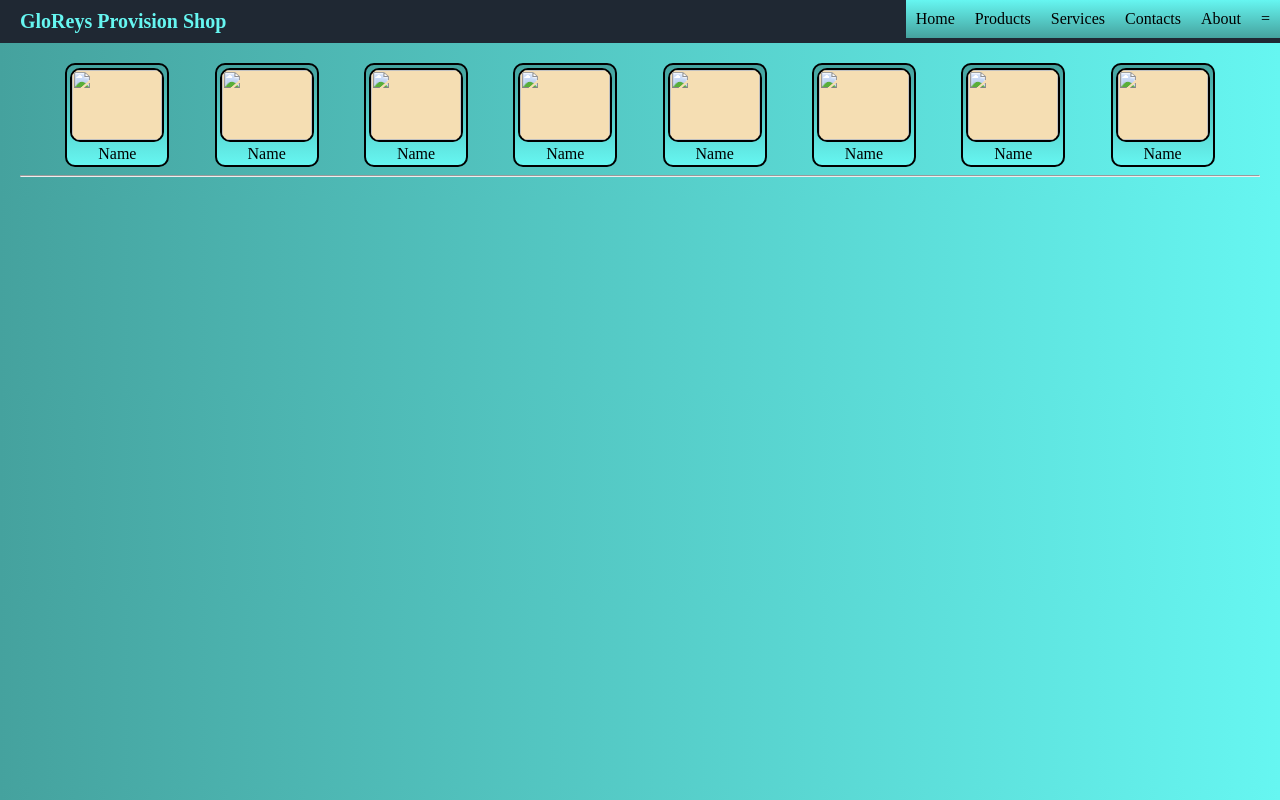
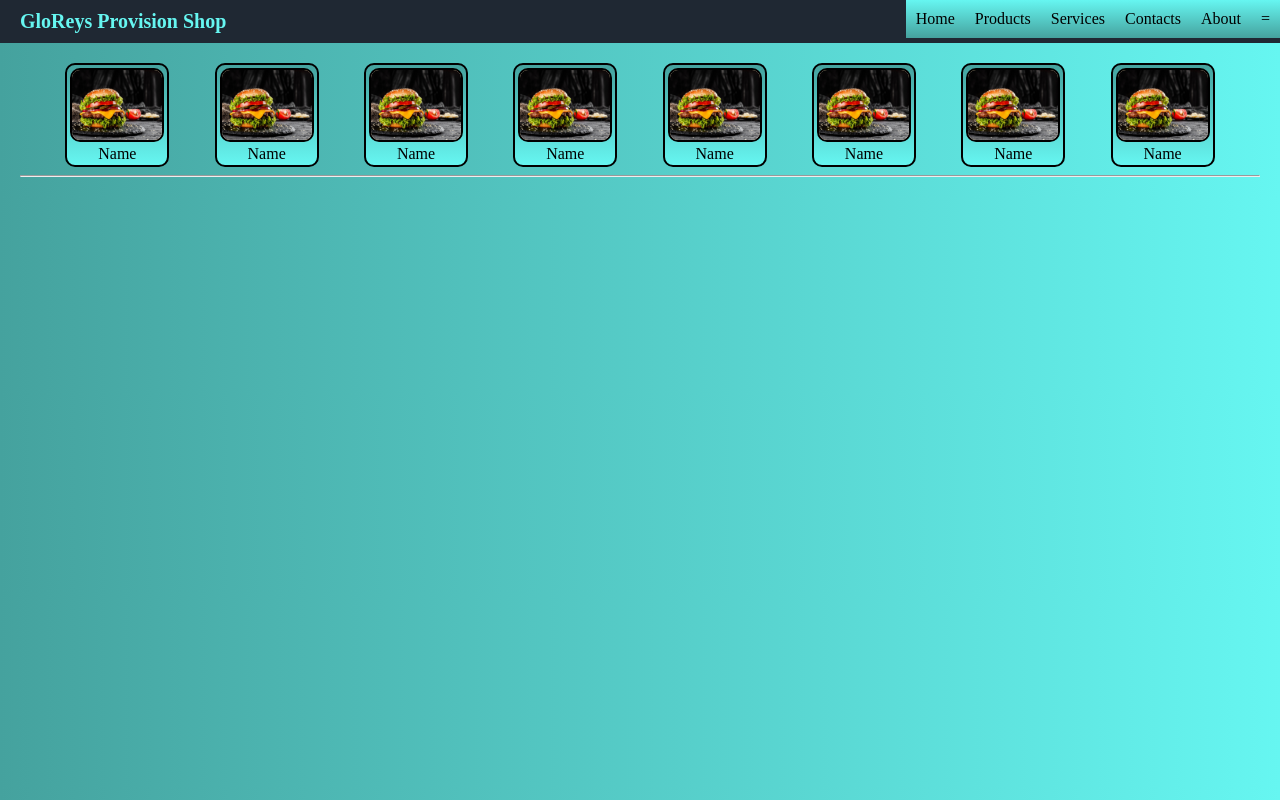
Before and after one commit to JanmarcPulmones2005/Test-Website, a plain HTML site: page main.html in a window 1280 px wide. Drawn offline with Linux system fonts and the light colour scheme.

Commit message:
Update main.html

```diff
--- a/main.html
+++ b/main.html
@@ -30,7 +30,7 @@
       <a href="setpage.html">
       <div class="holder">
         <div class="pic">
-          <img src="Images/Burger.jpg">
+          <img src="Burger.jpg">
         </div>
           <p class="name">Name</p>
       </div>
@@ -38,7 +38,7 @@
       <a href="setpage.html">
       <div class="holder">
         <div class="pic">
-          <img src="Images/Burger.jpg">
+          <img src="Burger.jpg">
         </div>
           <p class="name">Name</p>
       </div>
@@ -46,7 +46,7 @@
       <a href="setpage.html">
       <div class="holder">
         <div class="pic">
-          <img src="Images/Burger.jpg">
+          <img src="Burger.jpg">
         </div>
           <p class="name">Name</p>
       </div>
@@ -54,7 +54,7 @@
       <a href="setpage.html">
       <div class="holder">
         <div class="pic">
-          <img src="Images/Burger.jpg">
+          <img src="Burger.jpg">
         </div>
           <p class="name">Name</p>
       </div>
@@ -62,7 +62,7 @@
       <a href="setpage.html">
       <div class="holder">
         <div class="pic">
-          <img src="Images/Burger.jpg">
+          <img src="Burger.jpg">
         </div>
           <p class="name">Name</p>
       </div>
@@ -70,7 +70,7 @@
       <a href="setpage.html">
       <div class="holder">
         <div class="pic">
-          <img src="Images/Burger.jpg">
+          <img src="Burger.jpg">
         </div>
           <p class="name">Name</p>
       </div>
@@ -78,7 +78,7 @@
       <a href="setpage.html">
       <div class="holder">
         <div class="pic">
-          <img src="Images/Burger.jpg">
+          <img src="Burger.jpg">
         </div>
           <p class="name">Name</p>
       </div>
@@ -86,7 +86,7 @@
       <a href="setpage.html">
       <div class="holder">
         <div class="pic">
-          <img src="Images/Burger.jpg">
+          <img src="Burger.jpg">
         </div>
           <p class="name">Name</p>
       </div>
```
